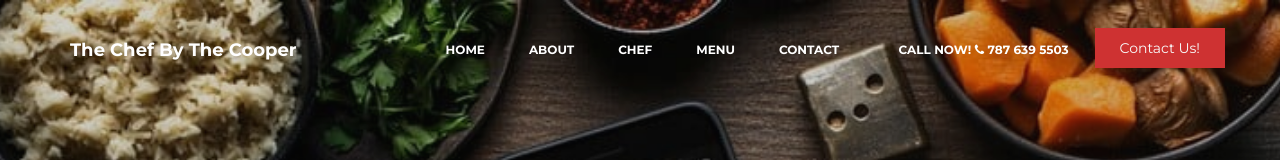
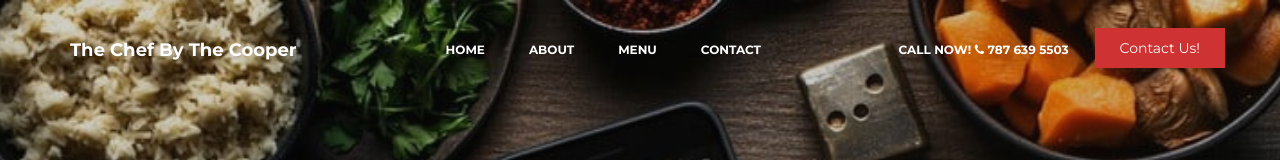
Before and after one commit to newtolinux23/live-dinner, a plain HTML site: page index.html in a window 1280 px wide. Shown: the top 160 px of the page. Drawn offline with Linux system fonts and the light colour scheme.

Commit message:
Initial changes: customizations, removing chef from home

```diff
--- a/index.html
+++ b/index.html
@@ -60,7 +60,6 @@ http://www.templatemo.com/tm-515-eatery
                     <ul class="nav navbar-nav navbar-nav-first">
                          <li><a href="#home" class="smoothScroll">Home</a></li>
                          <li><a href="#about" class="smoothScroll">About</a></li>
-                         <li><a href="#team" class="smoothScroll">Chef</a></li>
                          <li><a href="#menu" class="smoothScroll">Menu</a></li>
                          <li><a href="#contact" class="smoothScroll">Contact</a></li>
                     </ul>
```
